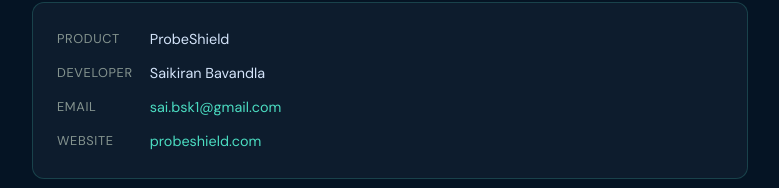
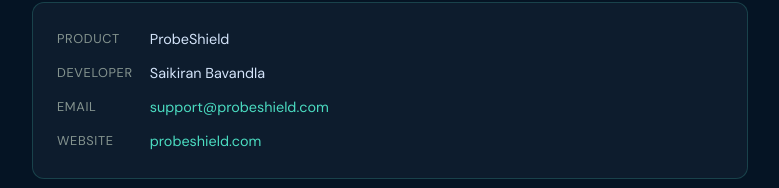
Before and after one commit to sai1004/probeshield-legal, a Next.js app: page /privacy in a window 1280 px wide. Shown: the part 5551-5739 px from the top of the page, without its empty margins (250-1029 px from the left). Built offline with nearby package versions, Linux system fonts and the light colour scheme; no server answers.

Commit message:
chore: update contact email address to support@probeshield.com

```diff
--- a/app/privacy/page.tsx
+++ b/app/privacy/page.tsx
@@ -239,7 +239,7 @@
             </div>
             <div className="contact-row">
               <span className="contact-label">Email</span>
-              <span className="contact-value"><a href="mailto:sai.bsk1@gmail.com">sai.bsk1@gmail.com</a></span>
+              <span className="contact-value"><a href="mailto:support@probeshield.com">support@probeshield.com</a></span>
             </div>
             <div className="contact-row">
               <span className="contact-label">Website</span>
--- a/app/terms/page.tsx
+++ b/app/terms/page.tsx
@@ -296,7 +296,7 @@
             </div>
             <div className="contact-row">
               <span className="contact-label">Email</span>
-              <span className="contact-value"><a href="mailto:sai.bsk1@gmail.com">sai.bsk1@gmail.com</a></span>
+              <span className="contact-value"><a href="mailto:support@probeshield.com">support@probeshield.com</a></span>
             </div>
             <div className="contact-row">
               <span className="contact-label">Website</span>
--- a/components/Footer.tsx
+++ b/components/Footer.tsx
@@ -12,7 +12,7 @@
         <li><Link href="/privacy">Privacy Policy</Link></li>
         <li><Link href="/terms">Terms of Service</Link></li>
         <CookieSettingsButton />
-        <li><a href="mailto:sai.bsk1@gmail.com">Contact</a></li>
+        <li><a href="mailto:support@probeshield.com">Contact</a></li>
       </ul>
       <p className="footer-copy">© {new Date().getFullYear()} ProbeShield. All Rights Reserved.</p>
     </footer>
```
